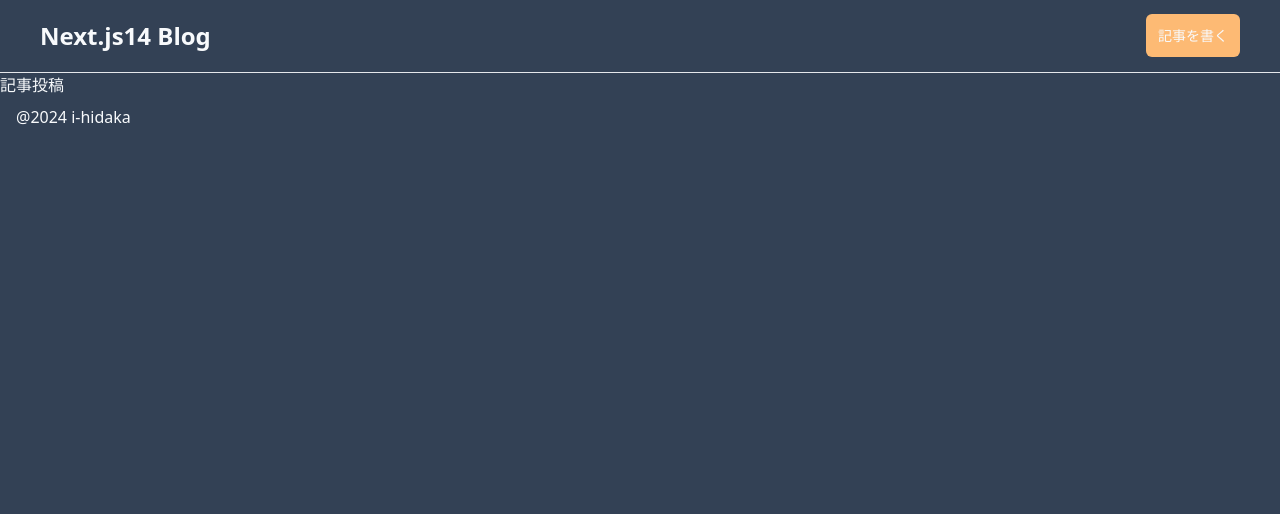
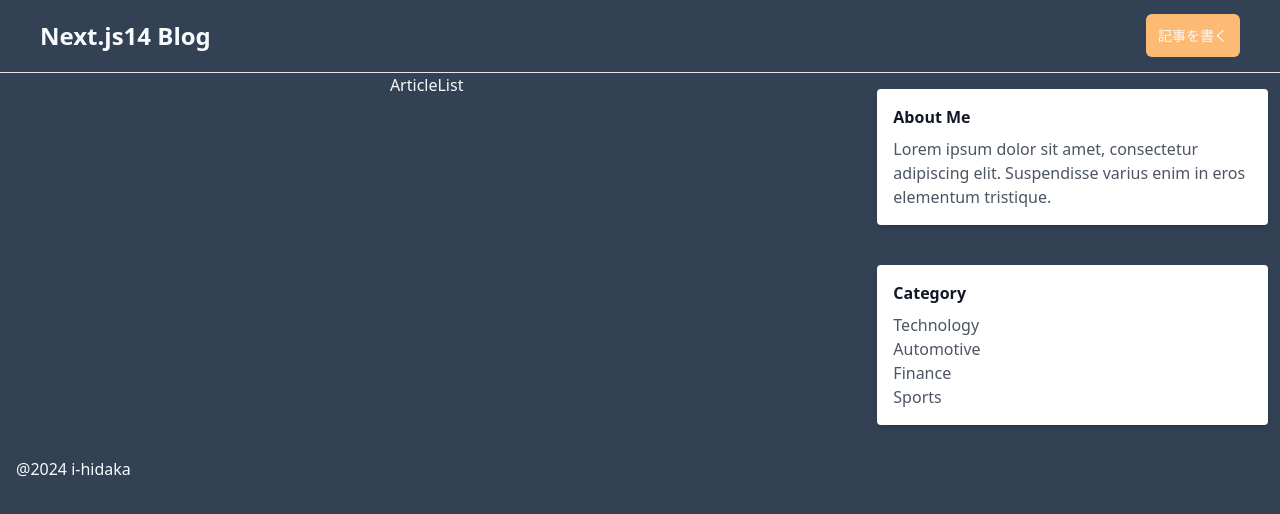
Before and after one commit to i-hidaka/next13-app-router, a Next.js app: page / in a window 1280 px wide. Shown: the top 514 px of the page. Built offline with nearby package versions, Linux system fonts and the light colour scheme.

Commit message:
✨ セクションを追加

```diff
--- /dev/null
+++ b/app/components/ArticleList.tsx
@@ -0,0 +1,9 @@
+import React from 'react'
+
+const ArticleList = () => {
+  return (
+    <div>ArticleList</div>
+  )
+}
+
+export default ArticleList
--- a/app/layout.tsx
+++ b/app/layout.tsx
@@ -1,7 +1,7 @@
 import type { Metadata } from "next";
 import "./globals.css";
-import Header from "./Header";
-import Footer from "./Footer";
+import Header from "./components/Header";
+import Footer from "./components/Footer";
 
 export const metadata: Metadata = {
   title: "Next.js14 Blog",
--- a/app/page.tsx
+++ b/app/page.tsx
@@ -1,5 +1,37 @@
-import Image from "next/image";
+import ArticleList from "./components/ArticleList";
 
 export default function Home() {
-  return <div>記事投稿</div>;
+  return (
+    <div className="md:flex">
+      <section className="w-full md:w-2/3 flex flex-col items-center px-3">
+        <ArticleList />
+      </section>
+      <aside className="w-full md:w-1/3 flex flex-col items-center px-3 md:pl-6">
+        <div className="bg-white shadow-md rounded p-4 mb-6 mt-4">
+          <h3 className="font-bold text-gray-900 mb-2">About Me</h3>
+          <p className="text-gray-600">
+            Lorem ipsum dolor sit amet, consectetur adipiscing elit. Suspendisse
+            varius enim in eros elementum tristique.
+          </p>
+        </div>
+        <div className="bg-white shadow-md rounded p-4 mb-6 mt-4 w-full">
+          <h3 className="font-bold text-gray-900 mb-2">Category</h3>
+          <ul className="text-gray-600 mt-2">
+            <li>
+              <a href="#">Technology</a>
+            </li>
+            <li>
+              <a href="#">Automotive</a>
+            </li>
+            <li>
+              <a href="#">Finance</a>
+            </li>
+            <li>
+              <a href="#">Sports</a>
+            </li>
+          </ul>
+        </div>
+      </aside>
+    </div>
+  );
 }
```
Also changed, not shown: app/components/Footer.tsx (renamed from app/Footer.tsx), app/components/Header.tsx (renamed from app/Header.tsx).
